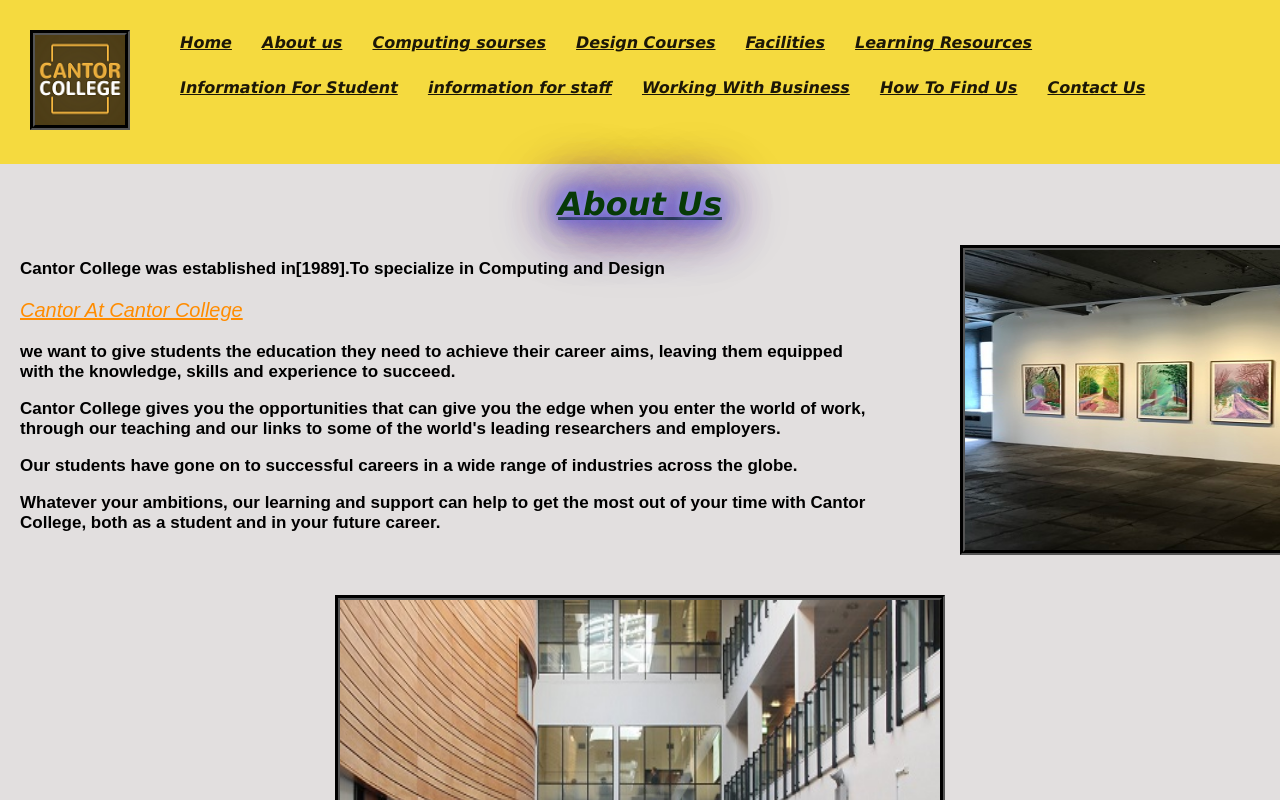
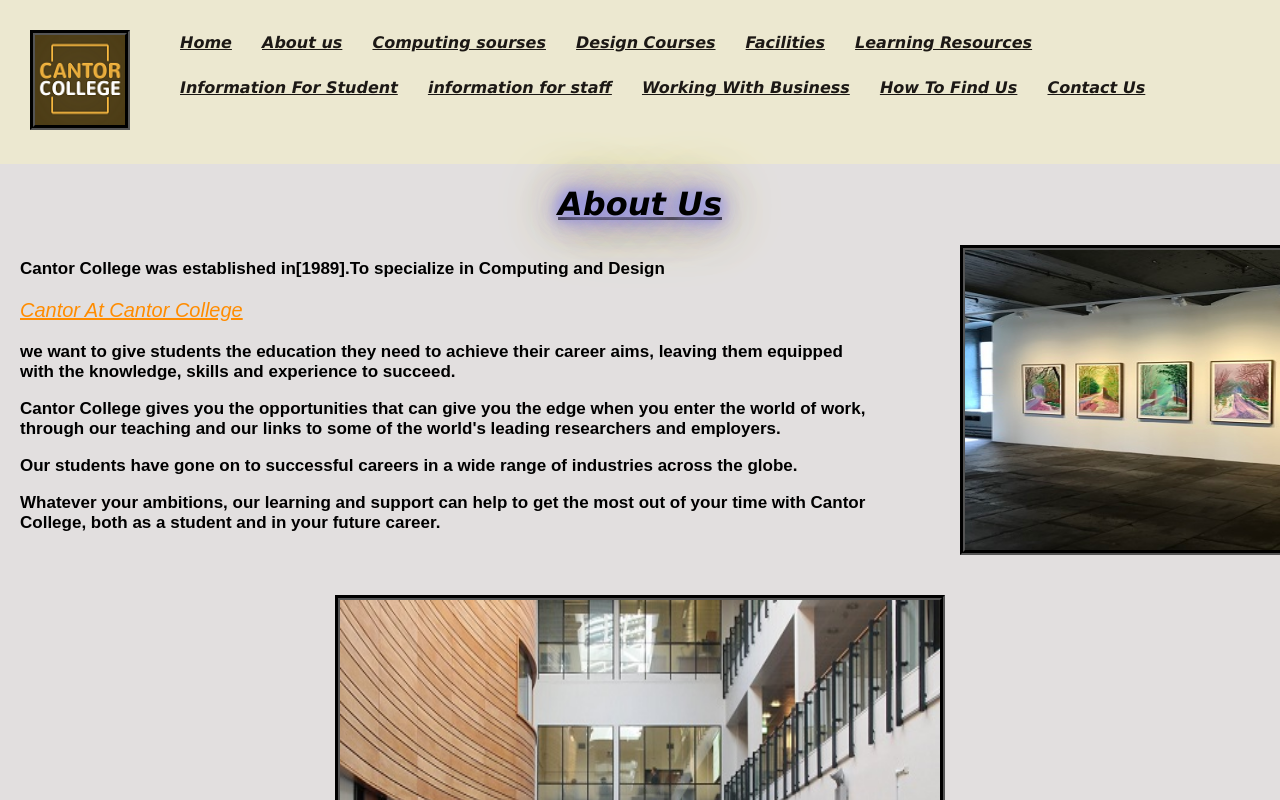
Before and after one commit to b9039976/newproject, a plain HTML site: page about-us.html in a window 1280 px wide. Shown: the top 800 px of the page. Drawn offline with Linux system fonts and the light colour scheme.

Commit message:
my first commit

```diff
--- a/css/CSS.css
+++ b/css/CSS.css
@@ -6,11 +6,11 @@
    font-size: 12px;
  }
  body {
-   background-color:rgb(226, 223, 223);
+   background-color:whitesmoke;
 
  }
   #container {
-    background-color:rgb(245, 218, 63);
+    background-color:rgb(252, 250, 240);
 
     width:100%;
     margin:auto;
@@ -24,7 +24,7 @@
 
      font-style: italic;
       font-family: Verdana, Geneva, Tahoma, sans-serif;
-    background-color:rgb(245, 218, 63);
+    background-color:rgb(236, 232, 208);
   display: inline-flex;
 
       }
@@ -197,9 +197,9 @@ textarea{
    font-style: italic;
    text-decoration-line: underline;
    text-align-last:center ;
-   color:rgb(7, 58, 7) ;
-   text-shadow: 0 0 10px rgb(166, 165, 231), 0 0 20px rgb(78, 81, 231), 0 0 30px #3734eb, 0 0 40px #a2a6c7,
-    0 0 50px #e73508d7, 0 0 60px #2427cf, 0 0 70px#1f035f;
+   color:black ;
+   text-shadow: 0 0 10px rgb(166, 165, 231), 0 0 20px rgb(78, 81, 231), 0 0 30px #c4c3ee, 0 0 40px #a2a6c7,
+    0 0 50px #ec7d61d7, 0 0 60px #ecd868, 0 0 70px#92dbf1;
   }
 
  body {
--- a/css/mobile.css
+++ b/css/mobile.css
@@ -1,12 +1,11 @@
-1  h1
- {
+ h1 {
    font-family: Verdana, Geneva, Tahoma, sans-serif;
    font-style: italic;
    text-decoration-line: underline;
    text-align-last:center ;
-   color:rgb(7, 58, 7) ;
-   text-shadow: 0 0 10px rgb(166, 165, 231), 0 0 20px rgb(78, 81, 231), 0 0 30px #3734eb, 0 0 40px #a2a6c7,
-    0 0 50px #e73508d7, 0 0 60px #2427cf, 0 0 70px#1f035f;
+   color:black;
+   text-shadow: 0 0 10px rgb(166, 165, 231), 0 0 20px rgb(78, 81, 231), 0 0 30px #8887cf, 0 0 40px #a2a6c7,
+    0 0 50px #ffa189d7, 0 0 60px #5fd87e, 0 0 70px#d2e665;
     }
     .highlight{
       background-color: lightgreen;
@@ -26,7 +25,7 @@
  }
  #container {
   width: 100%;
-    background-color:rgb(245, 218, 63);
+    background-color:rgb(238, 232, 200);
   }
   #logo{
     width: 100%;
```
Also changed, not shown: index.html (+5 -5 lines).
